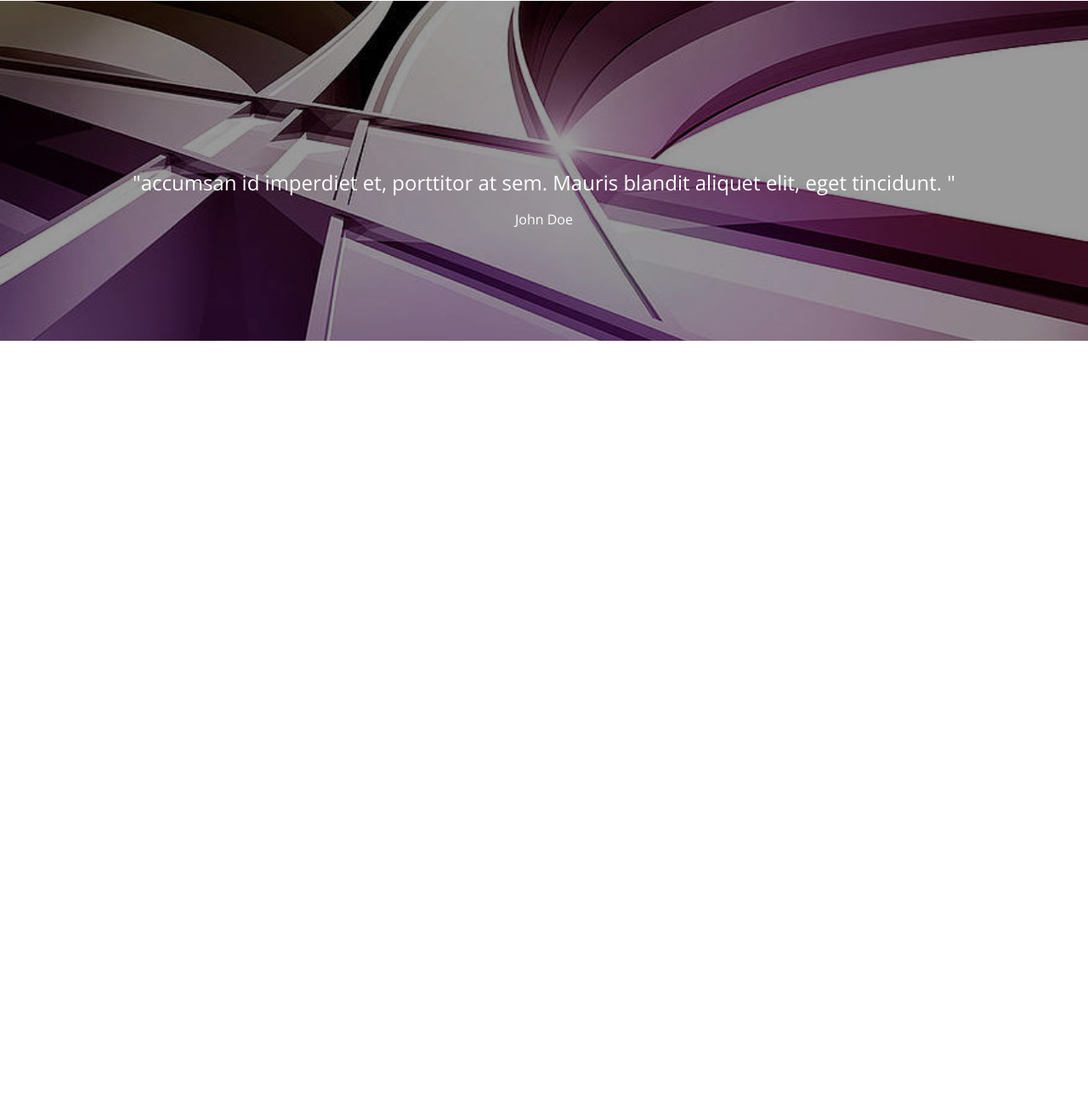
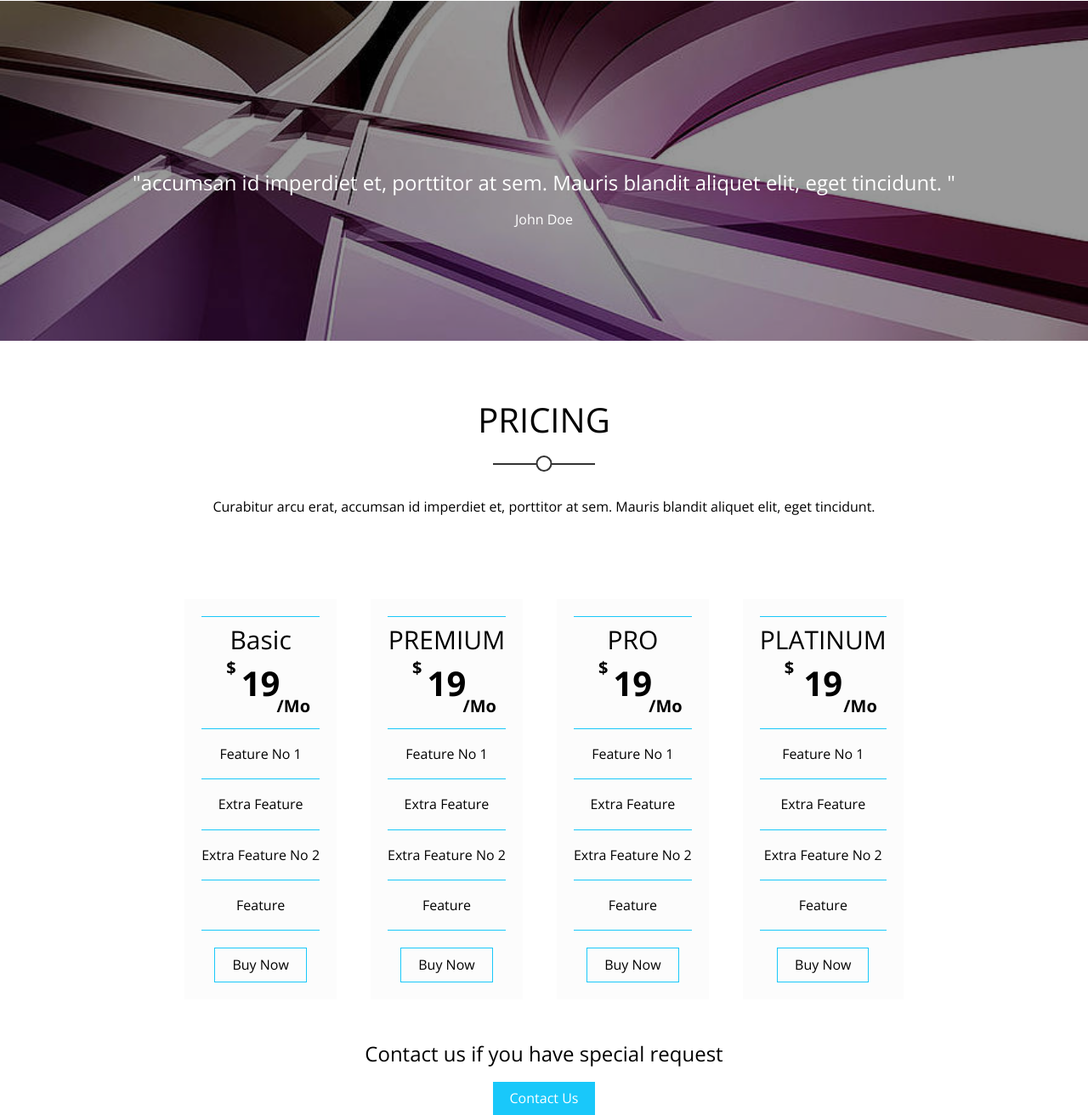
Before and after one commit to abdullahnazzal/Kasper-Template, a plain HTML site: page index.html in a window 1280 px wide. Shown: the part 6046-7358 px from the top of the page at 85% size. Before the commit the page ends 6447 px from the top, so only its background shows below. Drawn offline with nearby package versions, Linux system fonts and the light colour scheme.

Commit message:
feat: Create Responsive Price Section

```diff
--- a/index.html
+++ b/index.html
@@ -386,5 +386,59 @@
       </div>
     </div>
     <!-- End Quote -->
+    <!-- ----------------------------- -->
+    <!-- Start Price -->
+    <div class="price">
+      <div class="main-heading">
+        <h2>Pricing</h2>
+        <p>
+          Curabitur arcu erat, accumsan id imperdiet et, porttitor at sem.
+          Mauris blandit aliquet elit, eget tincidunt.
+        </p>
+      </div>
+      <div class="price-container">
+        <div class="price-box">
+          <h2>Basic</h2>
+          <div class="current-price">19</div>
+          <p>Feature No 1</p>
+          <p>Extra Feature</p>
+          <p>Extra Feature No 2</p>
+          <p>Feature</p>
+          <button>Buy Now</button>
+        </div>
+        <div class="price-box">
+          <h2>PREMIUM</h2>
+          <div class="current-price">19</div>
+          <p>Feature No 1</p>
+          <p>Extra Feature</p>
+          <p>Extra Feature No 2</p>
+          <p>Feature</p>
+          <button>Buy Now</button>
+        </div>
+        <div class="price-box">
+          <h2>PRO</h2>
+          <div class="current-price">19</div>
+          <p>Feature No 1</p>
+          <p>Extra Feature</p>
+          <p>Extra Feature No 2</p>
+          <p>Feature</p>
+          <button>Buy Now</button>
+        </div>
+        <div class="price-box">
+          <h2>PLATINUM</h2>
+          <div class="current-price">19</div>
+          <p>Feature No 1</p>
+          <p>Extra Feature</p>
+          <p>Extra Feature No 2</p>
+          <p>Feature</p>
+          <button>Buy Now</button>
+        </div>
+      </div>
+      <div class="price-contact">
+        <h2>Contact us if you have special request</h2>
+        <button>Contact Us</button>
+      </div>
+    </div>
+    <!-- End Price -->
   </body>
 </html>
--- a/style/index.css
+++ b/style/index.css
@@ -784,17 +784,17 @@ header .toggle-menu {
 .skills-box {
   padding: 30px;
 }
-.skills-box h2{
+.skills-box h2 {
   padding-bottom: 20px;
 }
-.skills-box p{
+.skills-box p {
   /* padding-bottom: 30px; */
   color: var(--saconder-color);
 }
-.skill h2{
+.skill h2 {
   padding-top: 10px;
 }
-.skills-info-container{
+.skills-info-container {
   padding: 20px;
 }
 .skills-info-container .progress {
@@ -816,7 +816,7 @@ header .toggle-menu {
   background: black;
   position: absolute;
   right: -14px;
-    top: -28px;
+  top: -28px;
   border-radius: 3px;
   color: white;
   font-size: 13px;
@@ -834,7 +834,7 @@ header .toggle-menu {
     display: flex;
     flex-direction: column;
   }
-  .skills .person-info{
+  .skills .person-info {
     display: flex;
     flex-direction: column;
     /* justify-content: center; */
@@ -854,7 +854,7 @@ header .toggle-menu {
 /* ----------------------------- */
 
 /* Start Quote */
-.quote{
+.quote {
   position: relative;
   background-image: url(../image/quote.jpg);
   background-size: cover;
@@ -862,7 +862,7 @@ header .toggle-menu {
   margin-top: 100px;
   text-align: center;
 }
-.quote::before{
+.quote::before {
   content: "";
   position: absolute;
   top: 0;
@@ -880,8 +880,98 @@ header .toggle-menu {
   transform: translateX(-50%);
   left: 50%;
 }
-.quote .text h2{
+.quote .text h2 {
   font-weight: normal;
   margin-bottom: 20px;
 }
 /* End Quote */
+/* -------------------------- */
+/* Start Price */
+.price {
+  display: flex;
+  flex-direction: column;
+  justify-content: center;
+  align-items: center;
+}
+.price-container {
+  display: flex;
+  justify-content: center;
+}
+.price-container .price-box {
+  padding: 20px;
+  margin-left: 20px;
+  margin-right: 20px;
+  background-color: #fcfcfc;
+  text-align: center;
+  flex-shrink: 0;
+}
+.price-box h2 {
+  font-weight: normal;
+  font-size: 30px;
+  border-top: 1px solid var(--main-color);
+  padding-top: 10px;
+  padding-bottom: 10px;
+}
+.price-box .current-price {
+  font-weight: 700;
+  font-size: 40px;
+  position: relative;
+  margin-bottom: 30px;
+}
+.price-box .current-price::before {
+  content: "$";
+  position: absolute;
+  top: -7px;
+  left: 29px;
+  font-size: 20px;
+}
+.price-box .current-price::after {
+  content: "/Mo";
+  position: absolute;
+  bottom: -15px;
+  right: 11px;
+  font-size: 20px;
+}
+
+.price-box p {
+  border-top: 1px solid var(--main-color);
+  padding-top: 20px;
+  padding-bottom: 20px;
+}
+.price-box p:nth-last-child(2) {
+  border-bottom: 1px solid var(--main-color);
+}
+.price-box button {
+  margin-top: 20px;
+  padding: 10px 20px;
+  border: 1px solid var(--main-color);
+  background-color: #fcfcfc;
+}
+@media (max-width: 768px) {
+  .price-container {
+    flex-wrap: wrap;
+  }
+  .price-container .price-box {
+    margin-bottom: 30px;
+  }
+}
+.price .price-contact {
+  display: flex;
+  flex-direction: column;
+  /* justify-content: center; */
+  align-items: center;
+  text-align: center;
+  margin-top: 30px;
+}
+.price-contact h2 {
+  font-weight: normal;
+  padding: 20px;
+}
+.price-contact button {
+  border: none;
+  color: white;
+  background-color: var(--main-color);
+  padding: 10px 20px;
+  cursor: pointer;
+}
+/* End Price */
```
